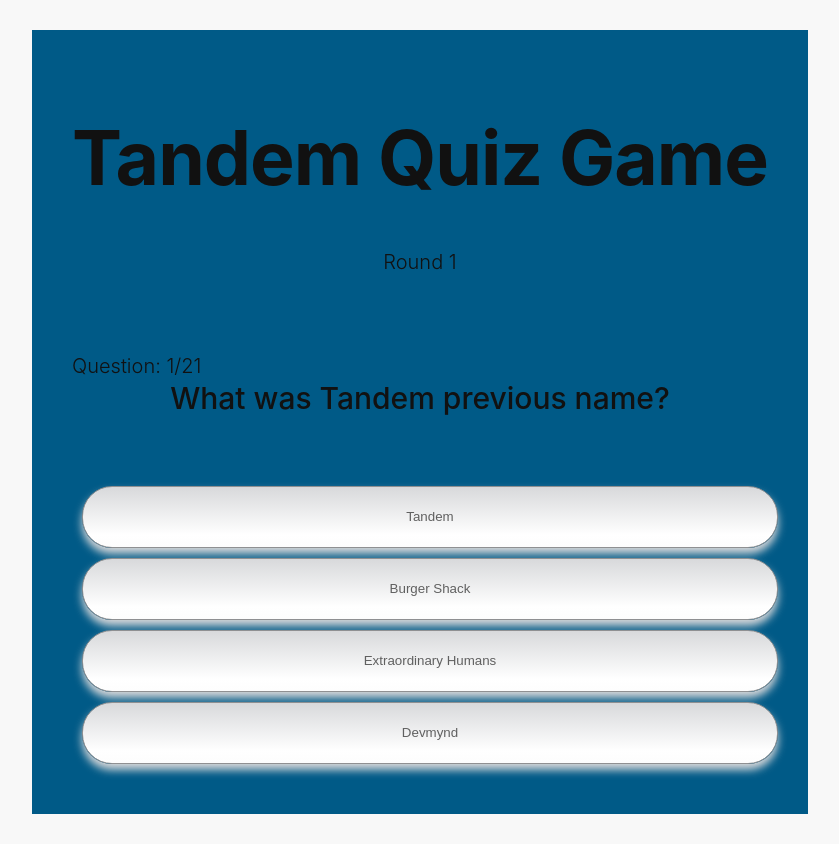
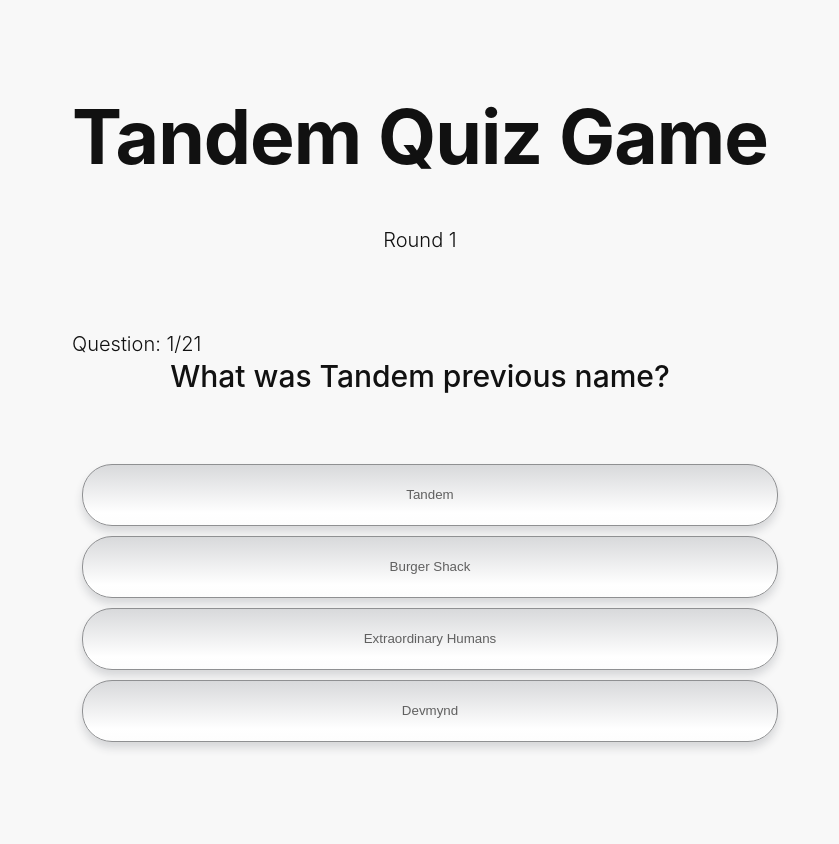
Before and after one commit to abmdev86/tandem-quiz-game-react, a React (Create React App) app: page / in a window 1280 px wide. Shown: the whole page, without its empty margins (220-1059 px from the left). After the commit the page ends 800 px from the top, so only its background shows below. Built offline with nearby package versions, Linux system fonts and the light colour scheme; the HTML template or start-up script is replaced by a standard one.

Commit message:
Update App.js

```diff
--- a/src/App.js
+++ b/src/App.js
@@ -35,18 +35,17 @@
   }
 
   return (
-<div className="app">
-  <Header/>
+<div>
+<Header/>
   {
     /* Display the score if the user is at end of the quiz else next question */
     showScore
       ? (<ScoreCard score={score} questions={questions} restart={handleRestart} />)
-      : (
-        <QuestionCard question={currentQuestion} questions={questions} submit={handleSubmitAnswer} />
-        )
+      : (<QuestionCard question={currentQuestion} questions={questions} submit={handleSubmitAnswer} />)
   }
 
 </div>
+
   )
 }
 
```
